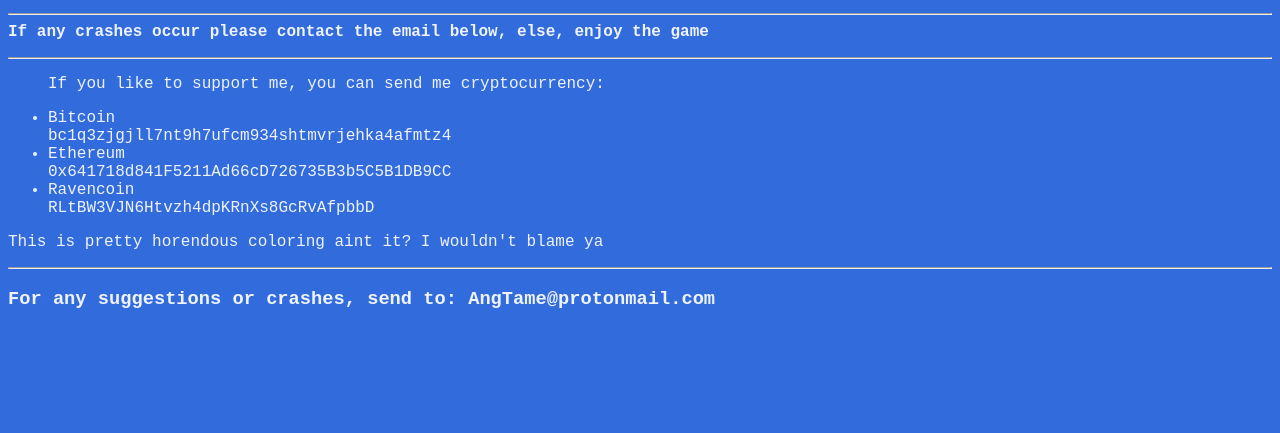
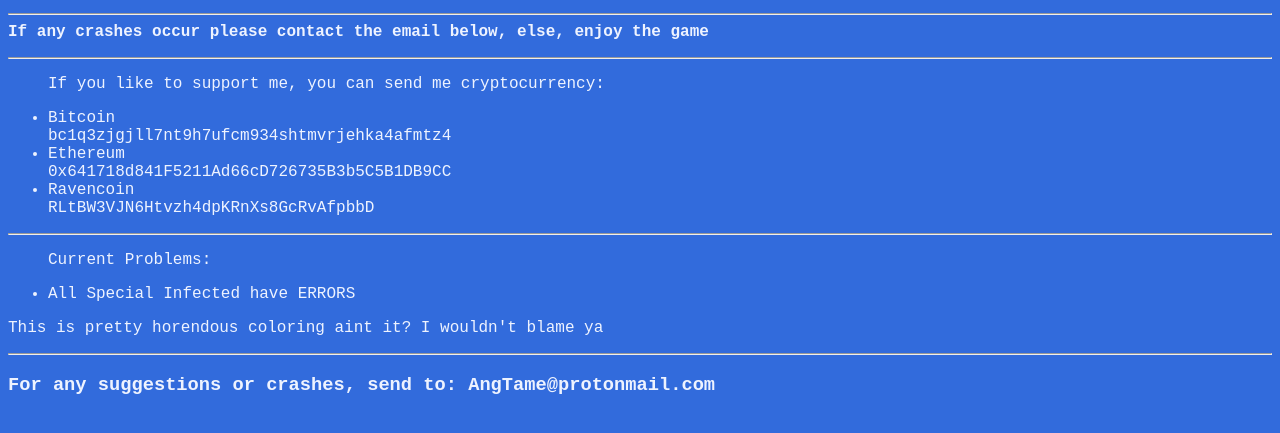
Before and after one commit to GuestLe/MOTD_TF2, a plain HTML site: page motd/index.html in a window 1280 px wide. Shown: the part 101-534 px from the top of the page. Drawn offline with Linux system fonts and the light colour scheme.

Commit message:
Update index.html

```diff
--- a/motd/index.html
+++ b/motd/index.html
@@ -23,6 +23,12 @@
 				</li>
 			</p>
 		</ul>
+		<hr/>
+		<ul>
+			<p>Current Problems:
+				<li>All Special Infected have ERRORS</li>
+			</p>
+		</ul>
 		<p> This is pretty horendous coloring aint it? I wouldn't blame ya </p>
 		<hr/>
 		<h3>For any suggestions or crashes, send to: AngTame@protonmail.com </h3>
```
